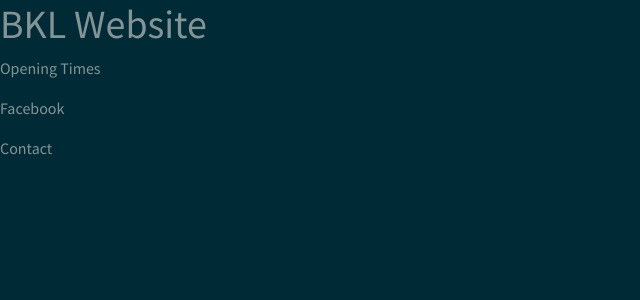
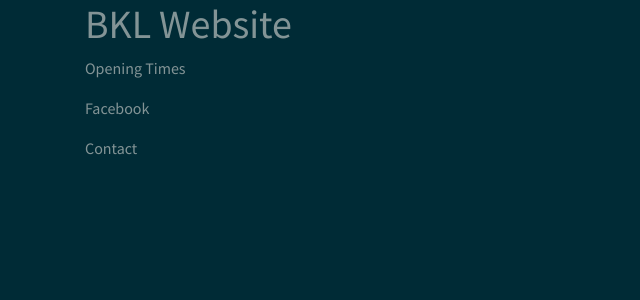
Before and after one commit to romba050/BKL-website, a Jekyll site: the page built from index.md, in a window 1280 px wide. Shown: the top 300 px of the page, without its empty margins (0-640 px from the left). Built offline with Jekyll 4.4.1, drawn with Linux system fonts in a browser that asks for light colours; our own code applies the rules of GitHub Pages for plain Markdown files.

Commit message:
Update default.html

```diff
--- a/_layouts/default.html
+++ b/_layouts/default.html
@@ -6,7 +6,18 @@
 
 </head>
 <body>
-{{ content }}
+  {% include header.html %}
+  <div class="container">
+    <div class="row">
+      <div class="col-md-7"> {{ content }}  </div>
+<!-- 12 element grid and we use 7 of them -->
+      <div class="col-md-1"></div>
+      <div class="col-md-4">{% include sidebar.html %} </div>
+    </div>
+  {% include footer.html %}
+  </div>
+
+
 
   <script src="https://code.jquery.com/jquery-3.5.1.slim.min.js" integrity="sha384-DfXdz2htPH0lsSSs5nCTpuj/zy4C+OGpamoFVy38MVBnE+IbbVYUew+OrCXaRkfj" crossorigin="anonymous"></script>
   <script src="https://cdn.jsdelivr.net/npm/popper.js@1.16.1/dist/umd/popper.min.js" integrity="sha384-9/reFTGAW83EW2RDu2S0VKaIzap3H66lZH81PoYlFhbGU+6BZp6G7niu735Sk7lN" crossorigin="anonymous"></script>
```
